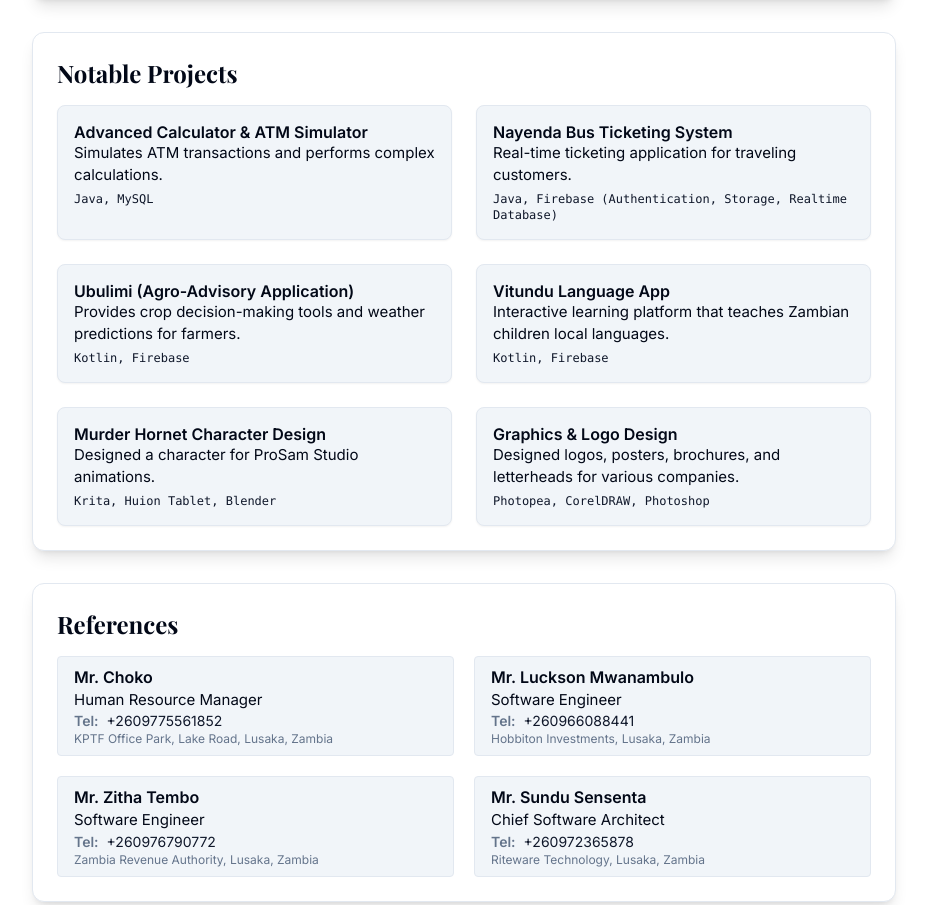
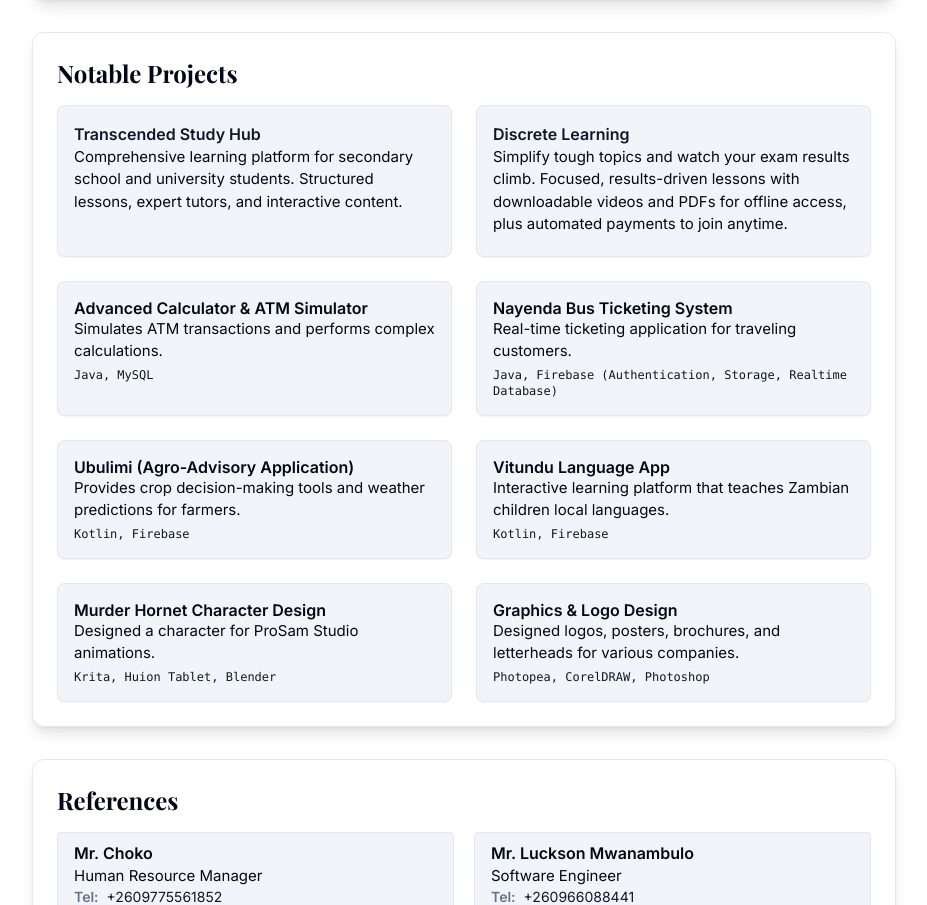
Before and after one commit to MunguInfinity/Wangu-Ngalati-Portfolio, a React (Vite) app: page / in a window 1280 px wide. Shown: the part 4247-5152 px from the top of the page, without its empty margins (336-1263 px from the left). Built offline with nearby package versions, Linux system fonts and the light colour scheme.

Commit message:
added new data to notable projcts

```diff
--- a/src/components/ProjectsSection.tsx
+++ b/src/components/ProjectsSection.tsx
@@ -1,6 +1,18 @@
 import SectionCard from "./SectionCard";
 
 const projects = [
+  {
+    name: "Transcended Study Hub",
+    url: "https://transcendedstudyhub.com/",
+    desc: "Comprehensive learning platform for secondary school and university students. Structured lessons, expert tutors, and interactive content.",
+    tech: "",
+  },
+  {
+    name: "Discrete Learning",
+    url: "https://discretelearning.com/",
+    desc: "Simplify tough topics and watch your exam results climb. Focused, results-driven lessons with downloadable videos and PDFs for offline access, plus automated payments to join anytime.",
+    tech: "",
+  },
   {
     name: "Advanced Calculator & ATM Simulator",
     desc: "Simulates ATM transactions and performs complex calculations.",
@@ -40,13 +52,24 @@ export default function ProjectsSection() {
         {projects.map((project) => (
           <div
             key={project.name}
-            className="bg-secondary rounded-lg p-4 border border-border shadow-sm transition duration-200 ease-in-out hover:shadow-lg hover:scale-[1.03] hover:border-primary cursor-pointer"
+            className="bg-secondary rounded-lg p-4 border border-border shadow-sm transition duration-200 ease-in-out hover:shadow-lg hover:scale-[1.03] hover:border-primary"
             tabIndex={0}
             aria-label={project.name}
           >
-            <div className="font-semibold text-[16px] leading-tight">{project.name}</div>
+            {project.url ? (
+              <a
+                href={project.url}
+                target="_blank"
+                rel="noopener noreferrer"
+                className="font-semibold text-[16px] leading-tight text-primary hover:underline"
+              >
+                {project.name}
+              </a>
+            ) : (
+              <div className="font-semibold text-[16px] leading-tight">{project.name}</div>
+            )}
             <div className="text-[15px] mb-1">{project.desc}</div>
-            <div className="text-xs text-primary font-mono">{project.tech}</div>
+            {project.tech && <div className="text-xs text-primary font-mono">{project.tech}</div>}
           </div>
         ))}
       </div>
```
